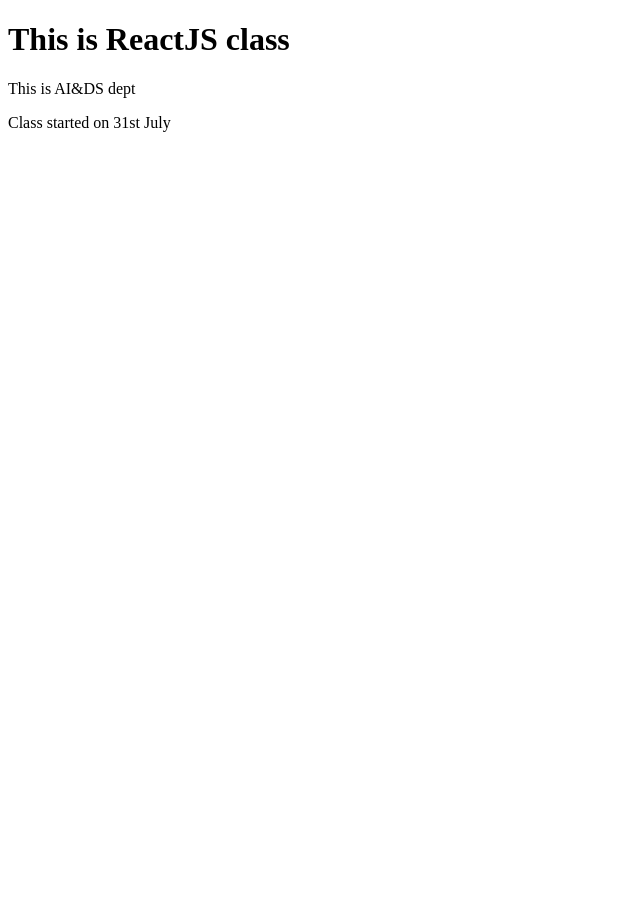
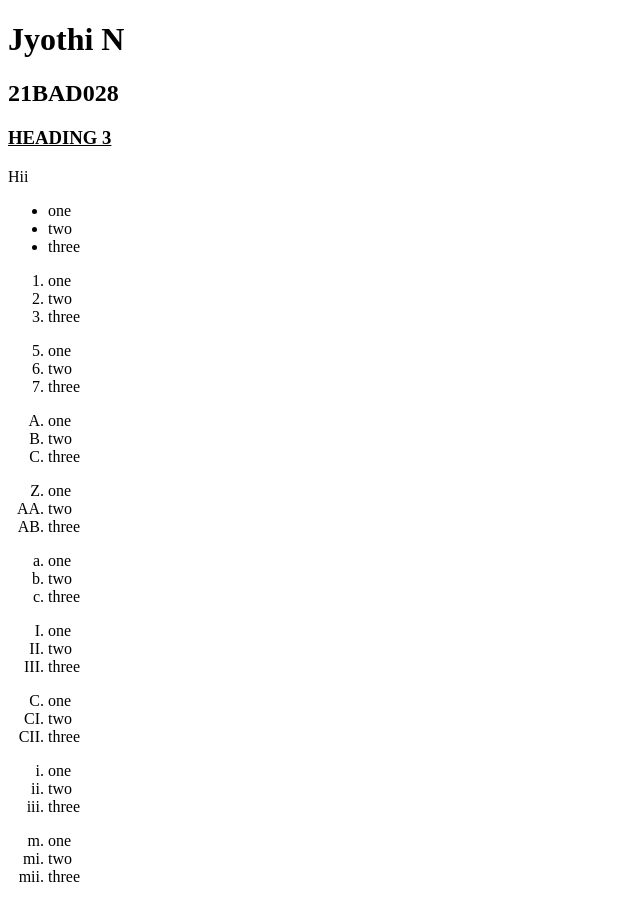
Before and after one commit to Nightmare261/ReactJS, a plain HTML site: page index.html in a window 1280 px wide. Shown: the whole page, without its empty margins (0-640 px from the left). Before the commit the page ends 800 px from the top, so only its background shows below. Drawn offline with Linux system fonts and the light colour scheme.

Commit message:
updating html changes

```diff
--- a/index.html
+++ b/index.html
@@ -1,13 +1,76 @@
+<!DOCTYPE html>
 <!DOCTYPE html>
 <html lang="en">
 <head>
     <meta charset="UTF-8">
     <meta name="viewport" content="width=device-width, initial-scale=1.0">
-    <title>ReactJS</title>
+    <title>HEADING</title>
 </head>
 <body>
-    <h1>This is ReactJS class</h1>
-    <p>This is AI&DS dept</p>
-    <p>Class started on 31st July</p>
+    <h1>Jyothi N</h1>
+    <h2>21BAD028</h2>
+    <h3><U>HEADING 3</U></h3>
+    <p>Hii</p>
+
+    <ul>
+        <li>one</li>
+        <li>two</li>
+        <li>three</li>
+    </ul>
+
+    <ol>
+        <li>one</li>
+        <li>two</li>
+        <li>three</li>
+    </ol>
+
+    <ol type="1" start="5">
+        <li>one</li>
+        <li>two</li>
+        <li>three</li>
+    </ol>
+
+    <ol type="A">
+        <li>one</li>
+        <li>two</li>
+        <li>three</li>
+    </ol>
+
+    <ol type="A" start = "26">
+        <li>one</li>
+        <li>two</li>
+        <li>three</li>
+    </ol>
+
+    <ol type="a">
+        <li>one</li>
+        <li>two</li>
+        <li>three</li>
+    </ol>
+
+    <ol type="I">
+        <li>one</li>
+        <li>two</li>
+        <li>three</li>
+    </ol>
+
+    <ol type="I" start = "100">
+        <li>one</li>
+        <li>two</li>
+        <li>three</li>
+    </ol>
+
+    <ol type="i">
+        <li>one</li>
+        <li>two</li>
+        <li>three</li>
+    </ol>
+
+    <ol type="i" start = "1000">
+        <li>one</li>
+        <li>two</li>
+        <li>three</li>
+    </ol>
+
 </body>
 </html>
```
Also changed, not shown: 1 other file.
